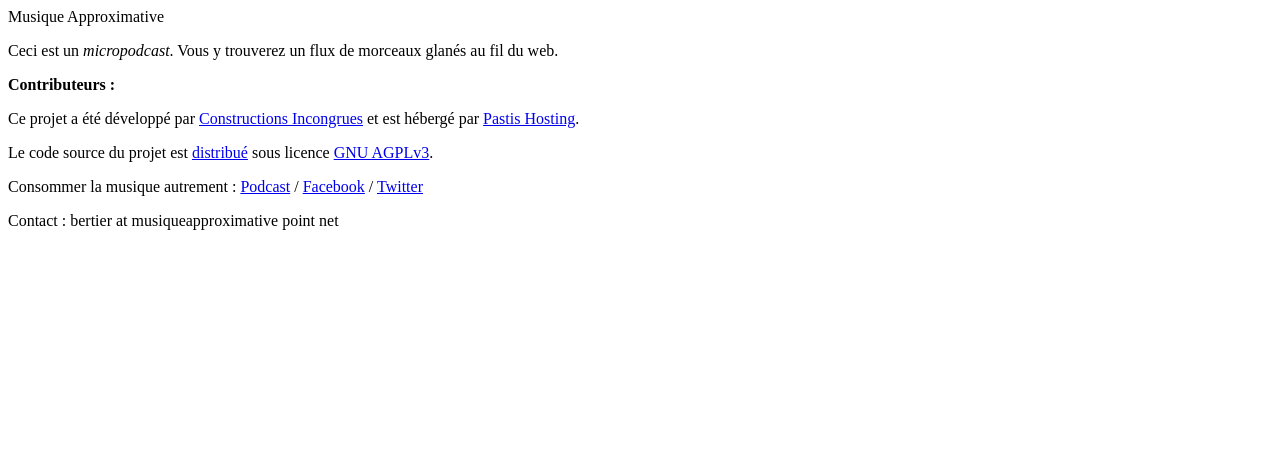
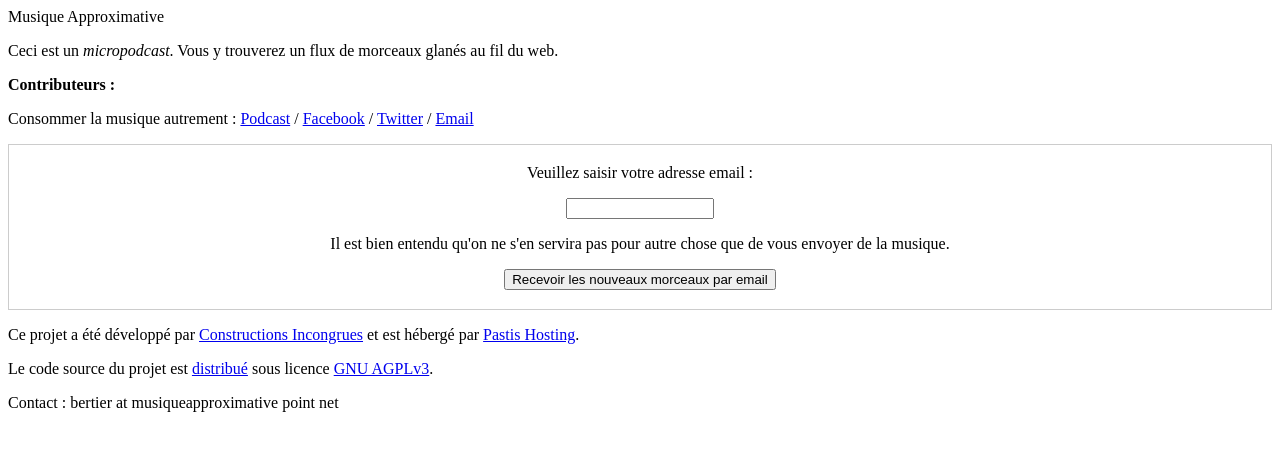
Before and after one commit to constructions-incongrues/net.musiqueapproximative.www, a PHP site: template apps/frontend/templates/layout.php in a window 1280 px wide. Shown: the top 451 px of the page. Run offline with PHP 8.4, Linux system fonts and the light colour scheme; the template is opened without the code that fills it, so the values that code supplies are empty; some libraries are stand-ins or nearby versions.

Commit message:
[frontend] Email subscriptions.

```diff
--- a/apps/frontend/config/view.yml
+++ b/apps/frontend/config/view.yml
@@ -12,9 +12,9 @@
     language:      fr
     #robots:       index, follow
 
-  stylesheets:    ["frontend/main.css?v=2"]
+  stylesheets:    ["frontend/main.css?v=3"]
 
-  javascripts:    ["http://ajax.googleapis.com/ajax/libs/jquery/1.4.2/jquery.min.js", soundmanager2-nodebug-jsmin.js, "behaviors.js?v=6"]
+  javascripts:    ["http://ajax.googleapis.com/ajax/libs/jquery/1.4.2/jquery.min.js", soundmanager2-nodebug-jsmin.js, "behaviors.js?v=7"]
 
   has_layout:     true
   layout:         layout
--- a/apps/frontend/templates/layout.php
+++ b/apps/frontend/templates/layout.php
@@ -25,18 +25,29 @@
         <?php include_component('post', 'contributors') ?>
       </p>
       <p>
+        Consommer la musique autrement :
+        <a href="http://feeds.feedburner.com/musique-approximative">Podcast</a> /
+        <a href="http://www.facebook.com/pages/Musique-Approximative/179136112996">Facebook</a> /
+        <a href="http://twitter.com/approximazik"">Twitter</a> /
+        <a href="#email-subscription" class="email-subscription-link">Email</a>
+        <div id="email-subscription">
+          <form style="border:1px solid #ccc;padding:3px;text-align:center;" action="http://feedburner.google.com/fb/a/mailverify" method="post" target="popupwindow" onsubmit="window.open('http://feedburner.google.com/fb/a/mailverify?uri=musique-approximative', 'popupwindow', 'scrollbars=yes,width=550,height=520');return true">
+            <p>Veuillez saisir votre adresse email :</p>
+            <p><input type="text" style="width:140px" name="email"/></p>
+            <input type="hidden" value="musique-approximative" name="uri"/>
+            <input type="hidden" name="loc" value="fr_FR"/
+            <p>Il est bien entendu qu'on ne s'en servira pas pour autre chose que de vous envoyer de la musique.</p>
+            <input type="submit" value="Recevoir les nouveaux morceaux par email" /></p>
+          </form>
+        </div>
+      </p>
+      <p>
         Ce projet a été développé par <a href="https://launchpad.net/~constructions-incongrues">Constructions Incongrues</a>
         et est hébergé par <a href="http://www.pastis-hosting.net">Pastis Hosting</a>.
       </p>
       <p>
         Le code source du projet est <a href="https://launchpad.net/musique-approximative">distribué</a> sous licence
         <a href="http://www.gnu.org/licenses/agpl-3.0.html">GNU AGPLv3</a>.
-      </p>
-      <p>
-        Consommer la musique autrement :
-        <a href="http://feeds.feedburner.com/musique-approximative">Podcast</a> /
-        <a href="http://www.facebook.com/pages/Musique-Approximative/179136112996">Facebook</a> /
-        <a href="http://twitter.com/approximazik">Twitter</a>
       </p>
       <p>Contact : bertier at musiqueapproximative point net</p>
     </div>
--- a/web/css/frontend/main.css
+++ b/web/css/frontend/main.css
@@ -203,3 +203,6 @@
 #random.not {
   text-decoration: line-through !important;
 }
+div#email-subscription {
+  display: none;
+}
--- a/web/js/behaviors.js
+++ b/web/js/behaviors.js
@@ -20,6 +20,10 @@
         $('#index').toggle();
         $('#loading').fadeOut();
       });
+    });
+
+    $('a.email-subscription-link').click(function(event) {
+      $('div#email-subscription').toggle();
     });
 
     if (window.random) {
```
